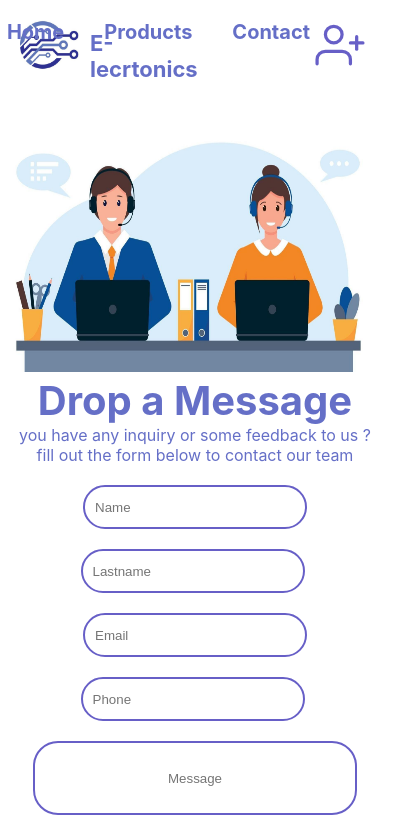
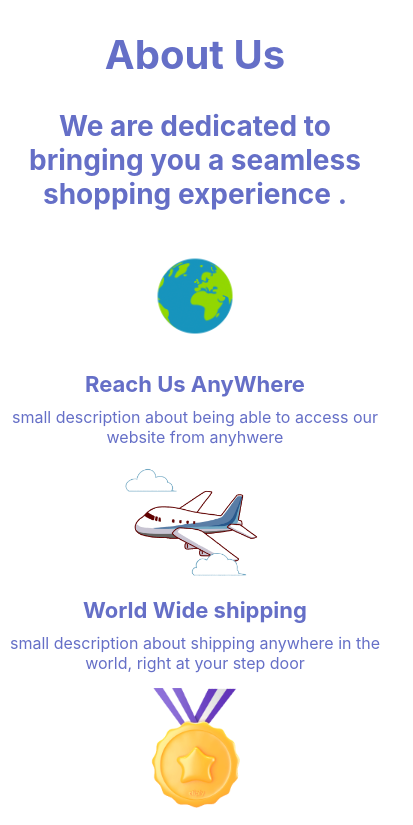
Before and after one commit to HassanFakih9/Ecommerce-frontend-gr5, a React (Create React App) app: page / in a window 390 px wide. Shown: the top 825 px of the page, 413 px wide, since content can reach past the window. Built offline with nearby package versions, Linux system fonts and the light colour scheme.

Commit message:
aboutus responsive

```diff
--- a/src/App.js
+++ b/src/App.js
@@ -16,14 +16,15 @@ function App() {
      {/* <Header/>
      <AboutUs/>
      <Banner/>
+
+     <CustomerReview/>
+     <Footer/>
      <LatestProducts/>
-     <CustomerReview/>
-     <Footer/> }
   <Login/>
      <Signup/>
      <Contact/>
      <ProductComponent2/>*/
-     <Contact/>
+     <AboutUs/>
     }
     </div>
   );
--- a/src/Style/AboutUs.css
+++ b/src/Style/AboutUs.css
@@ -11,24 +11,28 @@
   margin-bottom: 30px;
   margin-bottom: 50px;
 }
+
 .aboutFlex {
   display: flex;
   align-items: center;
   justify-content: center;
   margin-bottom: 80px;
 }
+
 .aboutUs-Container {
   width: 95%;
   display: flex;
   flex-direction: row;
   margin-top: 20px;
 }
+
 .about-text {
   width: 30%;
   color: #656fc7;
   font-size: 28px;
   font-weight: bold;
 }
+
 .about-content {
   width: 23%;
   display: flex;
@@ -36,18 +40,53 @@
   justify-content: center;
   align-items: center;
 }
+
 .aboutGif {
   width: 150px;
   height: 150px;
 }
+
 .about-subTitle {
   font-size: 22px;
   color: #656fc7;
   font-weight: bold;
   margin-bottom: 10px;
 }
+
 .about-description {
   color: #656fc7;
   width: 75%;
   text-align: center;
 }
+
+@media screen and (min-width: 360px) and (max-width: 1024px) {
+  .aboutUs-Container {
+    flex-direction: column;
+    align-items: center;
+    text-align: center;
+    justify-content: center;
+  }
+
+  .about-content {
+    flex-direction: column;
+  }
+
+  .about-description {
+    width: 100%;
+  }
+
+  .about-text {
+    width: 100%;
+  }
+
+  .about-content {
+    width: 100%;
+  }
+  .aboutFlex {
+
+    margin-bottom: 10px;}
+    .titleContainer {
+
+      margin-bottom: 10px;
+    }
+}
--- a/src/Style/LatesProducts.css
+++ b/src/Style/LatesProducts.css
@@ -1,7 +1,8 @@
-.latestProducts{
+.latestProducts {
     margin-bottom: 75px;
 }
-.product-display{
+
+.product-display {
     display: flex;
     flex-direction: row;
     justify-content: center;
@@ -9,3 +10,16 @@
     flex-wrap: wrap;
     margin-bottom: 30px;
 }
+
+@media screen and (min-width: 360px) and (max-width: 1024px) {
+    .product-display {
+        display: flex;
+        flex-direction: column;
+    }
+
+    .titleContainer {
+        align-items: center;
+        justify-content: center;
+        text-align: center;
+    }
+}
```
